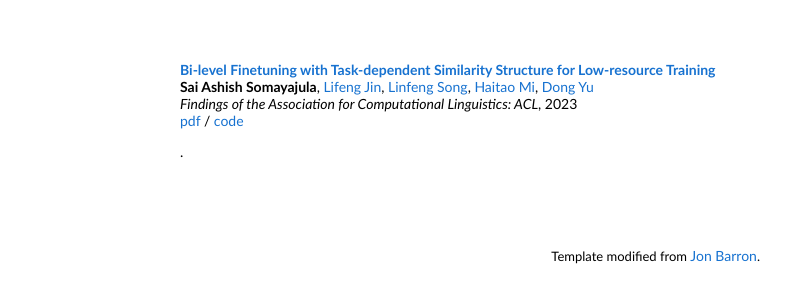
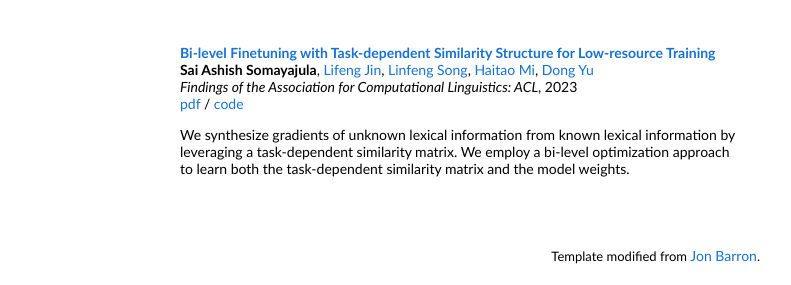
Before and after one commit to Sai-Ashish/website, a plain HTML site: page index.html in a window 1280 px wide. Shown: the part 781-1066 px from the top of the page, 280-1071 px from the left. Drawn offline with Linux system fonts and the light colour scheme.

Commit message:
My Website

```diff
--- a/index.html
+++ b/index.html
@@ -132,7 +132,7 @@
         <a href="https://github.com/Sai-Ashish/BFTSS">code</a>
         <p></p>
         <p>
-        .
+          We synthesize gradients of unknown lexical information from known lexical information by leveraging a task-dependent similarity matrix. We employ a bi-level optimization approach to learn both the task-dependent similarity matrix and the model weights.
         </p>
       </td>
     </tr>
```
